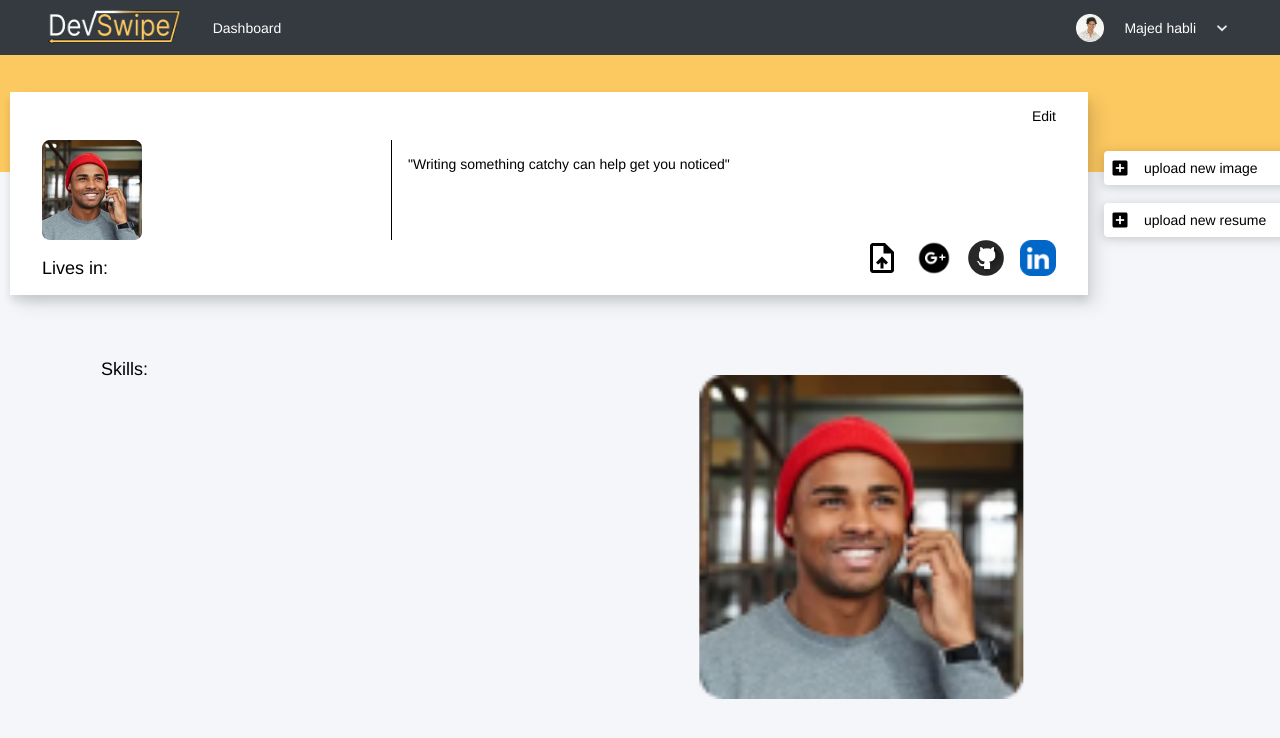
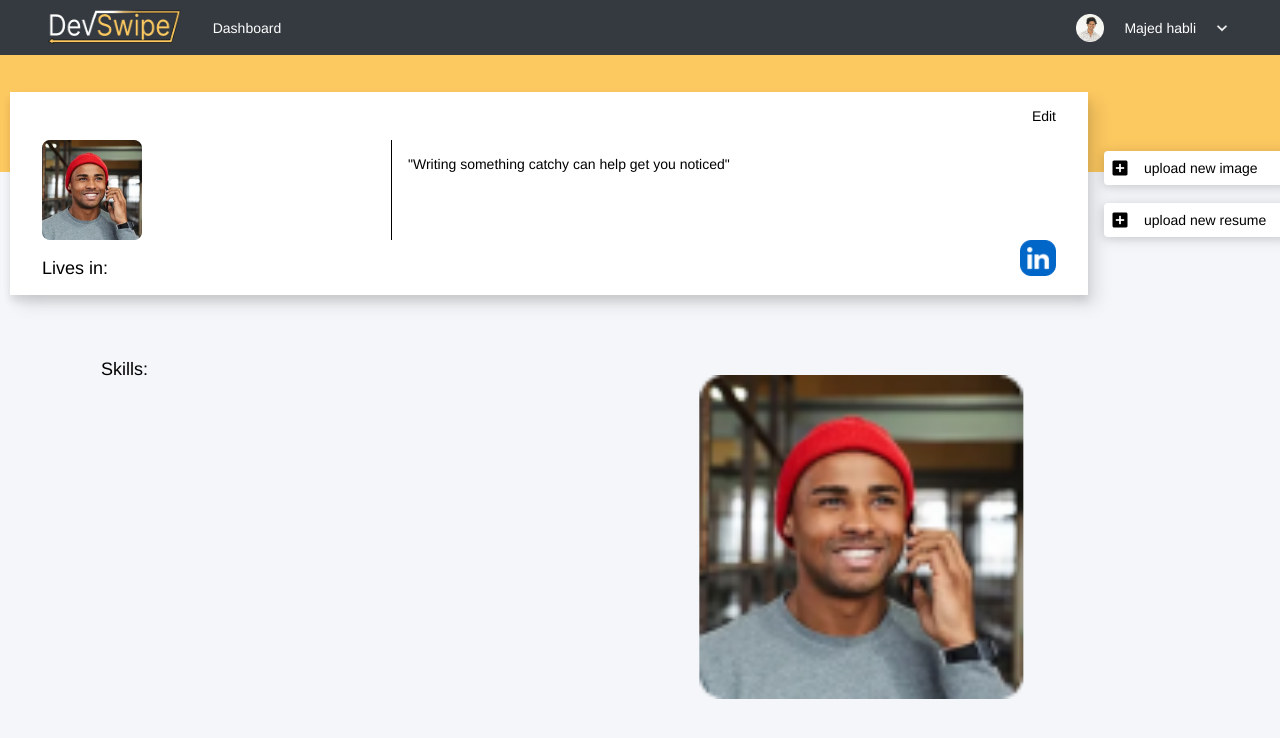
Before and after one commit to Majed-Habli/DevVibe, a React (Create React App) app in the folder Front-End-Website/dev-swipe-web/: page /dashboard/profile in a window 1280 px wide. Shown: the top 738 px of the page. Built offline with nearby package versions, Linux system fonts and the light colour scheme.

Commit message:
Client-Web <> Updated functionality to the header component.

```diff
--- a/Front-End-Website/dev-swipe-web/src/components/profile header/headercard.jsx
+++ b/Front-End-Website/dev-swipe-web/src/components/profile header/headercard.jsx
@@ -15,6 +15,7 @@ const HeaderComp = ({data}) =>{
     const goTo = (url) =>{
         window.location.href = url
     }
+
     return(
         <div className={styles.container}>
             <div className={styles.top_row}>
@@ -51,10 +52,13 @@ const HeaderComp = ({data}) =>{
                         <div className={styles.company_name}>{data.country}</div>
                     </div>
                 )}
-                <CustomImageButton image_name={'Uploadfile.png'} image_width={36} image_height={36} onClick={() => goTo(data.rec_details.linkedin_url)}/>
-                <CustomImageButton image_name={'Google.png'} image_width={36} image_height={36}/>
-                <CustomImageButton image_name={'Github.png'} image_width={36} image_height={36}/>
-                <CustomImageButton image_name={'Linkedin.png'} image_width={36} image_height={36}/>
+                {!data.user_type_id == 3 && (
+                    <div className={styles.flex}>
+                        <CustomImageButton image_name={'Uploadfile.png'} image_width={36} image_height={36} onClick={() => goTo(data.rec_details.linkedin_url)} />
+                        <CustomImageButton image_name={'Github.png'} image_width={36} image_height={36} onClick={() => goTo(data.rec_details.github_url)} />
+                    </div>
+                )}
+                <CustomImageButton image_name={'Linkedin.png'} image_width={36} image_height={36} onClick={() => goTo(data.rec_details.linkedin_url)}/>
             </div>
             {showModel && (
                 <div className={styles.popup_background}>
--- a/Front-End-Website/dev-swipe-web/src/components/profile header/headercard.module.css
+++ b/Front-End-Website/dev-swipe-web/src/components/profile header/headercard.module.css
@@ -91,7 +91,11 @@
     height: 100%;
     display: flex;
     align-items: end;
-    /* font-weight: 600; */
     font-size: 18px;
     column-gap: 1rem;
 }
+
+.flex{
+    display: flex;
+    column-gap: 1rem;
+}
```
